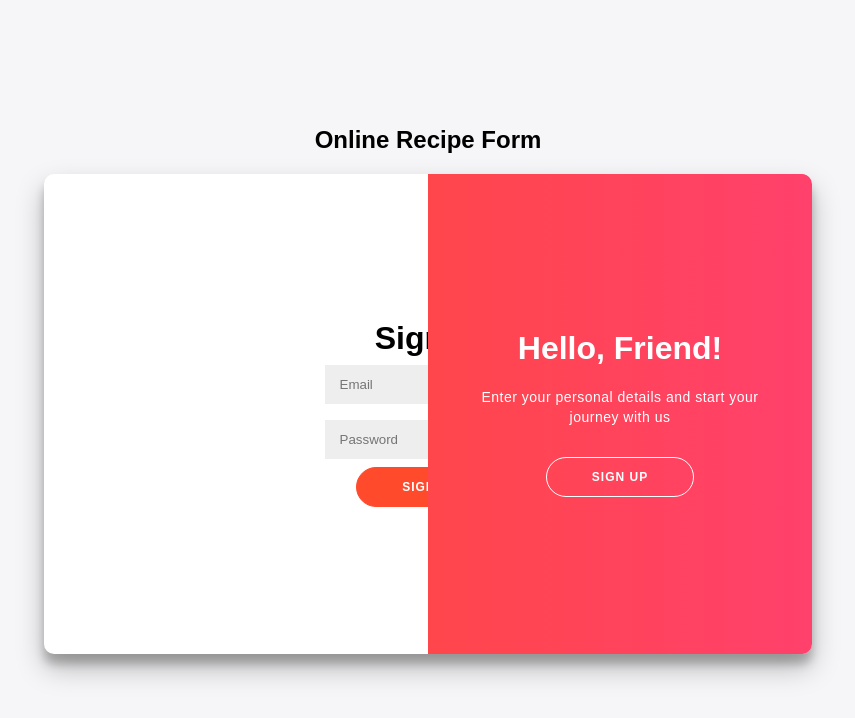
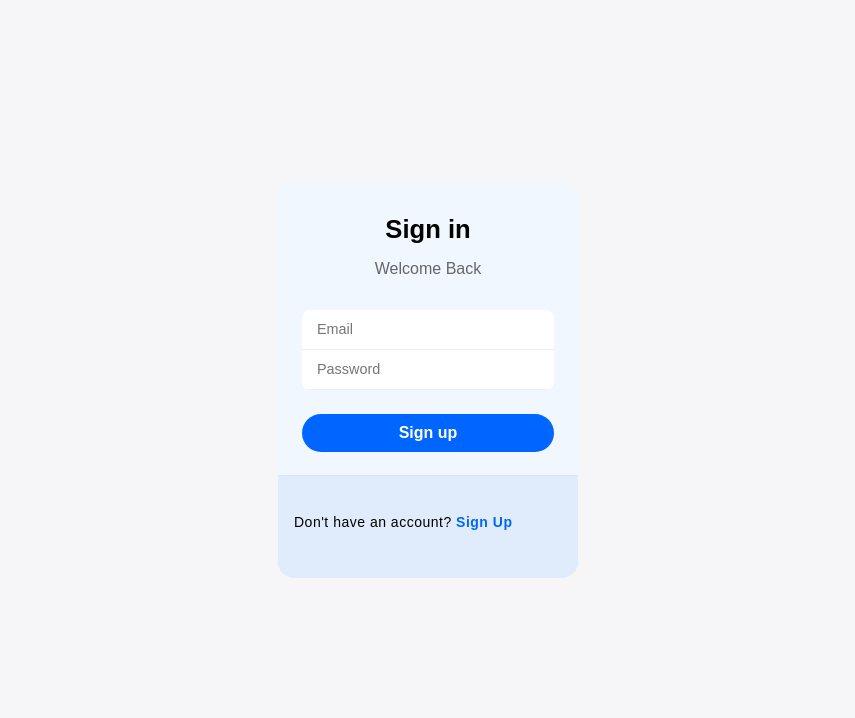
Before and after one commit to mukonaz/online-recipe, a React (Create React App) app: page / in a window 1280 px wide. Shown: the top 718 px of the page, without its empty margins (212-1067 px from the left). Built offline with nearby package versions, Linux system fonts and the light colour scheme.

Commit message:
the home page ?

```diff
--- a/src/App.css
+++ b/src/App.css
@@ -87,189 +87,7 @@ a {
   margin: 15px 0;
 }
 
-button {
-  border-radius: 20px;
-  border: 1px solid #ff4b2b;
-  background-color: #ff4b2b;
-  color: #ffffff;
-  font-size: 12px;
-  font-weight: bold;
-  padding: 12px 45px;
-  letter-spacing: 1px;
-  text-transform: uppercase;
-  transition: transform 80ms ease-in;
-}
 
-button:active {
-  transform: scale(0.95);
-}
-
-button:focus {
-  outline: none;
-}
-
-button.ghost {
-  background-color: transparent;
-  border-color: #ffffff;
-}
-
-form {
-  background-color: #ffffff;
-  display: flex;
-  align-items: center;
-  justify-content: center;
-  flex-direction: column;
-  padding: 0 50px;
-  height: 100%;
-  text-align: center;
-  margin-right: 0rem;
-}
-
-input {
-  background-color: #eee;
-  border: none;
-  padding: 12px 15px;
-  margin: 8px 0;
-  width: 100%;
-}
-
-.container {
-  background-color: #fff;
-  border-radius: 10px;
-  box-shadow: 0 14px 28px rgba(0, 0, 0, 0.25), 0 10px 10px rgba(0, 0, 0, 0.22);
-  position: relative;
-  overflow: hidden;
-  width: 768px;
-  max-width: 100%;
-  min-height: 480px;
-}
-
-.form-container {
-  position: absolute;
-  top: 0;
-  height: 100%;
-  transition: all 0.6s ease-in-out;
-}
-
-.sign-in-container {
-  left: 0;
-  width: 50%;
-  z-index: 2;
-}
-
-.container.right-panel-active .sign-in-container {
-  transform: translateX(100%);
-}
-
-.sign-up-container {
-  left: 0;
-  width: 50%;
-  opacity: 0;
-  z-index: 1;
-}
-
-.container.right-panel-active .sign-up-container {
-  transform: translateX(100%);
-  opacity: 1;
-  z-index: 5;
-  animation: show 0.6s;
-}
-
-@keyframes show {
-  0%,
-  49.99% {
-    opacity: 0;
-    z-index: 1;
-  }
-
-  50%,
-  100% {
-    opacity: 1;
-    z-index: 5;
-  }
-}
-
-.overlay-container {
-  position: absolute;
-  top: 0;
-  left: 50%;
-  width: 50%;
-  height: 100%;
-  overflow: hidden;
-  transition: transform 0.6s ease-in-out;
-  z-index: 100;
-}
-
-.container.right-panel-active .overlay-container {
-  transform: translateX(-100%);
-}
-
-.overlay {
-  background: #ff416c;
-  background: -webkit-linear-gradient(to right, #ff4b2b, #ff416c);
-  background: linear-gradient(to right, #ff4b2b, #ff416c);
-  background-repeat: no-repeat;
-  background-size: cover;
-  background-position: 0 0;
-  color: #ffffff;
-  position: relative;
-  left: -100%;
-  height: 100%;
-  width: 200%;
-  transform: translateX(0);
-  transition: transform 0.6s ease-in-out;
-}
-
-.container.right-panel-active .overlay {
-  transform: translateX(50%);
-}
-
-.overlay-panel {
-  position: absolute;
-  display: flex;
-  align-items: center;
-  justify-content: center;
-  flex-direction: column;
-  padding: 0 40px;
-  text-align: center;
-  top: 0;
-  height: 100%;
-  width: 50%;
-  transform: translateX(0);
-  transition: transform 0.6s ease-in-out;
-}
-
-.overlay-left {
-  transform: translateX(-20%);
-}
-
-.container.right-panel-active .overlay-left {
-  transform: translateX(0);
-}
-
-.overlay-right {
-  right: 0;
-  transform: translateX(0);
-}
-
-.container.right-panel-active .overlay-right {
-  transform: translateX(20%);
-}
-
-.social-container {
-  margin: 20px 0;
-}
-
-.social-container a {
-  border: 1px solid #dddddd;
-  border-radius: 50%;
-  display: inline-flex;
-  justify-content: center;
-  align-items: center;
-  margin: 0 5px;
-  height: 40px;
-  width: 40px;
-}
 
 footer {
   background-color: #222;
@@ -331,7 +149,7 @@ img {
   height: 50vh;
 }
 
-.form {
+/* .form {
   display: flex;
   flex-direction: column;
   align-items: center;
@@ -357,4 +175,87 @@ img {
 
 .form button:hover {
   background: #0056b3;
+} */
+
+.form-box {
+  max-width: 300px;
+  background: #f1f7fe;
+  overflow: hidden;
+  border-radius: 16px;
+  color: #010101;
 }
+
+.form {
+  position: relative;
+  display: flex;
+  flex-direction: column;
+  padding: 32px 24px 24px;
+  gap: 16px;
+  text-align: center;
+}
+
+/*Form text*/
+.title {
+  font-weight: bold;
+  font-size: 1.6rem;
+}
+
+.subtitle {
+  font-size: 1rem;
+  color: #666;
+}
+
+/*Inputs box*/
+.form-container {
+  overflow: hidden;
+  border-radius: 8px;
+  background-color: #fff;
+  margin: 1rem 0 .5rem;
+  width: 100%;
+}
+
+.input {
+  background: none;
+  border: 0;
+  outline: 0;
+  height: 40px;
+  width: 100%;
+  border-bottom: 1px solid #eee;
+  font-size: .9rem;
+  padding: 8px 15px;
+}
+
+.form-section {
+  padding: 16px;
+  font-size: .85rem;
+  background-color: #e0ecfb;
+  box-shadow: rgb(0 0 0 / 8%) 0 -1px;
+}
+
+.form-section a {
+  font-weight: bold;
+  color: #0066ff;
+  transition: color .3s ease;
+}
+
+.form-section a:hover {
+  color: #005ce6;
+  text-decoration: underline;
+}
+
+/*Button*/
+.form button {
+  background-color: #0066ff;
+  color: #fff;
+  border: 0;
+  border-radius: 24px;
+  padding: 10px 16px;
+  font-size: 1rem;
+  font-weight: 600;
+  cursor: pointer;
+  transition: background-color .3s ease;
+}
+
+.form button:hover {
+  background-color: #005ce6;
+}
--- a/src/App.js
+++ b/src/App.js
@@ -1,19 +1,12 @@
 import React, { useState, useEffect } from "react";
-import { BrowserRouter as Router, Routes, Route, Navigate } from "react-router-dom";
+import { Routes, Route, Navigate } from "react-router-dom"; // Import Navigate
 import "./App.css";
 import SignInForm from "./components/Login";
 import SignUpForm from "./components/Registration";
 import Home from "./components/home";
 
-export default function App() {
-  const [type, setType] = useState("signIn");
+const App = () => {
   const [user, setUser] = useState(null);
-
-  const handleOnClick = (text) => {
-    if (text !== type) {
-      setType(text);
-    }
-  };
 
   const handleLogin = (userData) => {
     console.log("Logging in user:", userData);
@@ -26,7 +19,6 @@ export default function App() {
     localStorage.removeItem("user");
   };
 
-
   useEffect(() => {
     const storedUser = localStorage.getItem("user");
     if (storedUser) {
@@ -34,60 +26,17 @@ export default function App() {
     }
   }, []);
 
-  const containerClass = "container " + (type === "signUp" ? "right-panel-active" : "");
-
   return (
-    <Router>
-      <div className="App">
-        <h2>Online Recipe Form</h2>
-
     <Routes>
-          <Route
-            path="/"
-            element={
-              <div className={containerClass} id="container">
-                {type === "signUp" ? (
-                  <SignUpForm onLogin={handleLogin} />
-                ) : (
-                  <SignInForm onLogin={handleLogin} />
-                )}
-                <div className="overlay-container">
-                  <div className="overlay">
-                    <div className="overlay-panel overlay-left">
-                      <h1>Welcome Back!</h1>
-                      <p>To keep connected with us, please login with your personal info</p>
-                      <button
-                        className="ghost"
-                        id="signIn"
-                        onClick={() => handleOnClick("signIn")}
-                      >
-                        Sign In
-                      </button>
-                    </div>
-                    <div className="overlay-panel overlay-right">
-                      <h1>Hello, Friend!</h1>
-                      <p>Enter your personal details and start your journey with us</p>
-                      <button
-                        className="ghost"
-                        id="signUp"
-                        onClick={() => handleOnClick("signUp")}
-                      >
-                        Sign Up
-                      </button>
-                    </div>
-                  </div>
-                </div>
-              </div>
-            }
-          />
+      <Route path="/" element={<SignInForm onLogin={handleLogin} />} />
+      <Route path="/signin" element={<SignInForm onLogin={handleLogin} />} />
+      <Route path="/signup" element={<SignUpForm onLogin={handleLogin} />} />
       <Route
         path="/home"
         element={user ? <Home user={user} onLogout={handleLogout} /> : <Navigate to="/" />}
       />
-          {/* Redirect to home if the user tries to access an unknown route */}
-          <Route path="*" element={<Navigate to="/" />} />
     </Routes>
-      </div>
-    </Router>
   );
 }
+
+export default App;
--- a/src/components/Login.js
+++ b/src/components/Login.js
@@ -1,5 +1,6 @@
 import React, { useState } from "react";
-import { useNavigate } from "react-router-dom";
+import { Link, useNavigate } from "react-router-dom";
+
 
 function SignInForm({ onLogin }) {
   const [email, setEmail] = useState("");
@@ -17,9 +18,9 @@ function SignInForm({ onLogin }) {
 
       const user = users.find(user => user.password === password);
 
-      if (user) {
+      if (users) {
         onLogin(user);
-        navigate("/home");
+        navigate("/Home");
       } else {
         setError("Invalid email or password");
       }
@@ -30,15 +31,23 @@ function SignInForm({ onLogin }) {
   };
 
   return (
+
+<div className="form-box">
+<form onSubmit={handleSubmit} className="form">
+    <span className="title">Sign in</span>
+    <span className="subtitle">Welcome Back</span>
     <div className="form-container">
-      <form onSubmit={handleSubmit}>
-        <h1>Sign In</h1>
-        <input type="email" placeholder="Email" value={email} onChange={(e) => setEmail(e.target.value)} required/>
-        <input type="password" placeholder="Password" value={password} onChange={(e) => setPassword(e.target.value)} required/>
-        <button type="submit">Sign In</button>
-        {error && <p className="error">{error}</p>}
-      </form>
+			<input type="email" className="input" placeholder="Email" value={email} onChange={(e) => setEmail(e.target.value)} required/>
+			<input type="password" className="input" placeholder="Password" value={password} onChange={(e) => setPassword(e.target.value)} required/>
     </div>
+    <button type="submit">Sign up</button>
+    {error && <p className="error">{error}</p>}
+</form>
+<div class="form-section">
+  <p>Don't have an account? <Link to="/signup" >Sign Up</Link>  </p>
+</div>
+</div>
+
   );
 }
 
--- a/src/components/Registration.js
+++ b/src/components/Registration.js
@@ -1,4 +1,5 @@
 import React, { useState } from "react";
+import { Link } from "react-router-dom";
 
 function SignUpForm({ onLogin }) {
   const [email, setEmail] = useState("");
@@ -37,16 +38,33 @@ function SignUpForm({ onLogin }) {
   };
 
   return (
+
+<div className="form-box">
+<form onSubmit={handleSubmit} className="form">
+    <span className="title">Sign up</span>
+    <span className="subtitle">Create a free account with your email.</span>
     <div className="form-container">
-      <form onSubmit={handleSubmit}>
-        <h1>Sign Up</h1>
-        <input type="email" placeholder="Email" value={email} onChange={(e) => setEmail(e.target.value)} required/>
-        <input type="password" placeholder="Password" value={password} onChange={(e) => setPassword(e.target.value)} required/>
-        <button type="submit">Sign Up</button>
-        {error && <p className="error">{error}</p>}
-      </form>
+      <input type="text" class="input" placeholder="Full Name"/>
+			<input type="email" class="input" placeholder="Email" value={email} onChange={(e) => setEmail(e.target.value)} required/>
+			<input type="password" class="input" placeholder="Password" value={password} onChange={(e) => setPassword(e.target.value)} required/>
     </div>
+    <button type="submit">Sign up</button>
+</form>
+<div className="form-section">
+  <p>Have an account? <Link to="/signin" ><a>Sign in</a></Link> </p>
+</div>
+</div>
+
   );
 }
 
 export default SignUpForm;
+{/* // <div className="form-container">
+    //   <form onSubmit={handleSubmit}>
+    //     <h1>Sign Up</h1>
+    //     <input type="email" placeholder="Email" value={email} onChange={(e) => setEmail(e.target.value)} required/>
+    //     <input type="password" placeholder="Password" value={password} onChange={(e) => setPassword(e.target.value)} required/>
+    //     <button type="submit">Sign Up</button>
+    //     {error && <p className="error">{error}</p>}
+    //   </form>
+    // </div> */}
--- a/src/index.js
+++ b/src/index.js
@@ -4,11 +4,14 @@ import './index.css';
 import App from './App';
 // import Login from './components/Login';
 import reportWebVitals from './reportWebVitals';
+import { BrowserRouter } from 'react-router-dom';
 
 const root = ReactDOM.createRoot(document.getElementById('root'));
 root.render(
   <React.StrictMode>
+    <BrowserRouter>
     <App />
+    </BrowserRouter>
   </React.StrictMode>
 );
 
```
Also changed, not shown: server.js (+5 -4 lines). Lines whose indentation alone changed are shown as unchanged.
